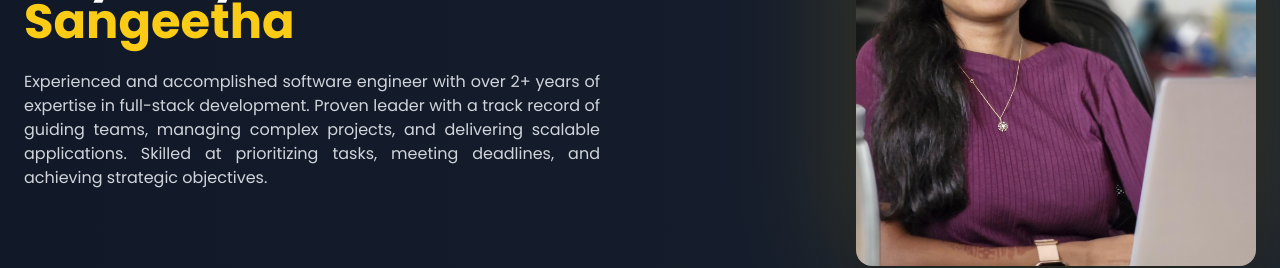
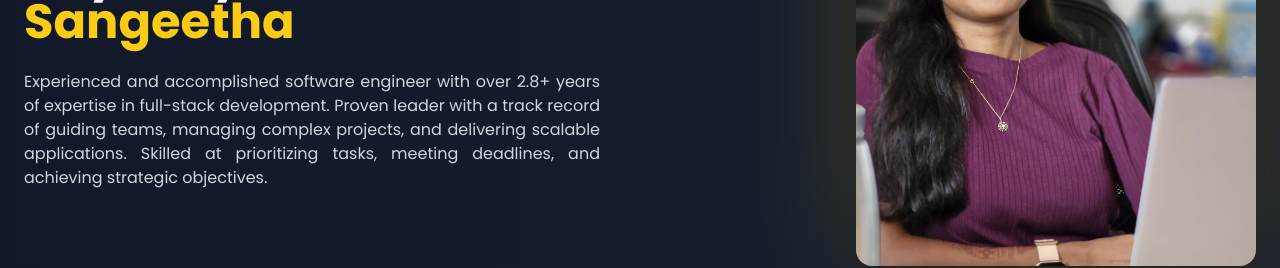
Before and after one commit to sangeetha2521/My-Portfolio, a Next.js app: page / in a window 1280 px wide. Shown: the part 278-546 px from the top of the page. Built offline with nearby package versions, Linux system fonts and the light colour scheme.

Commit message:
Edited experience

```diff
--- a/src/app/page.tsx
+++ b/src/app/page.tsx
@@ -34,7 +34,7 @@ export default function Home() {
               Hey!, my name is <span className="text-yellow-400">Sangeetha</span>
             </h1>
             <p className="text-gray-300 mb-8 text-justify">
-              Experienced and accomplished software engineer with over 2+ years of expertise in full-stack development. Proven leader with a track record of guiding teams, managing complex projects, and delivering scalable applications. Skilled at prioritizing tasks, meeting deadlines, and achieving strategic objectives.
+              Experienced and accomplished software engineer with over 2.8+ years of expertise in full-stack development. Proven leader with a track record of guiding teams, managing complex projects, and delivering scalable applications. Skilled at prioritizing tasks, meeting deadlines, and achieving strategic objectives.
             </p>
             {/* <div className="space-x-4">
               <Button className="bg-yellow-400 hover:bg-yellow-500 text-gray-900">Projects</Button>
```
